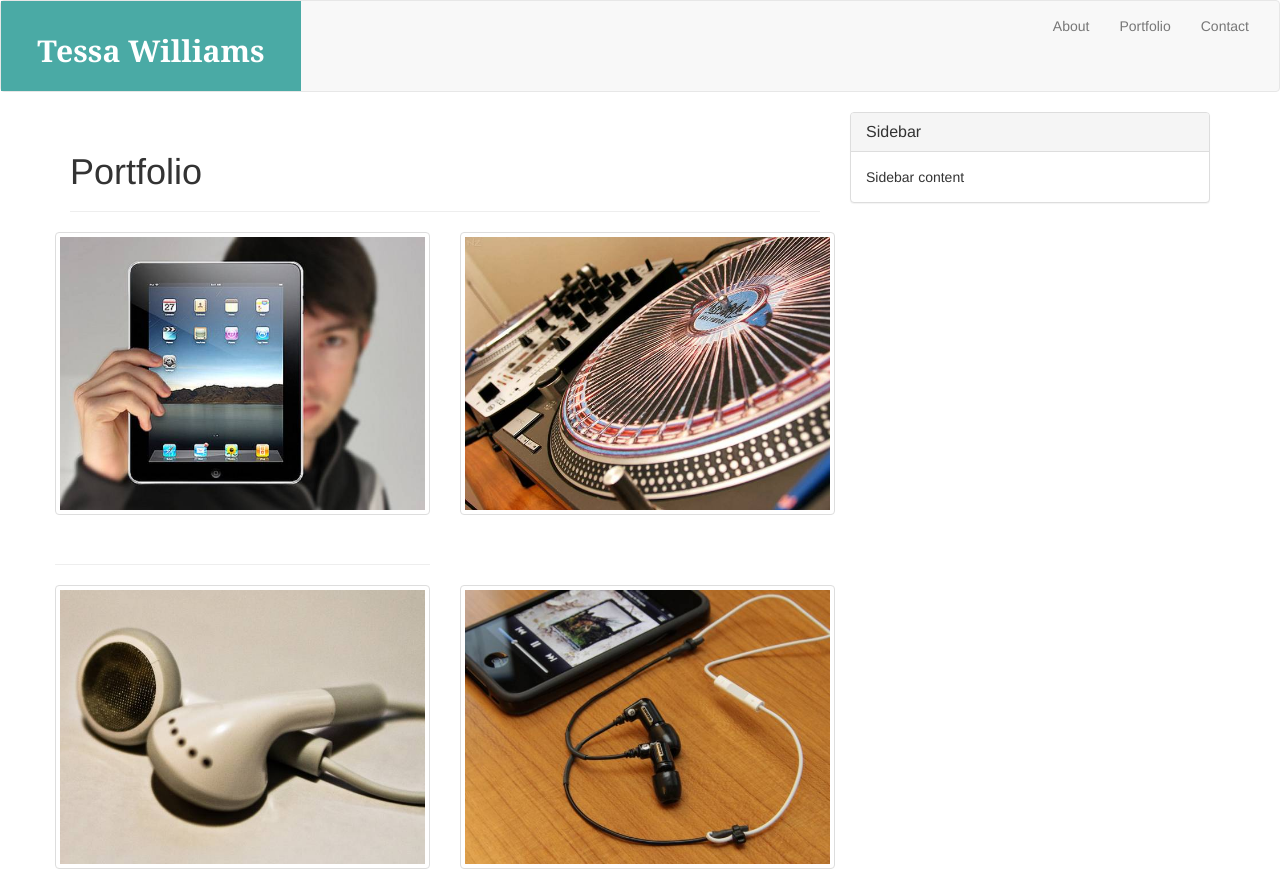
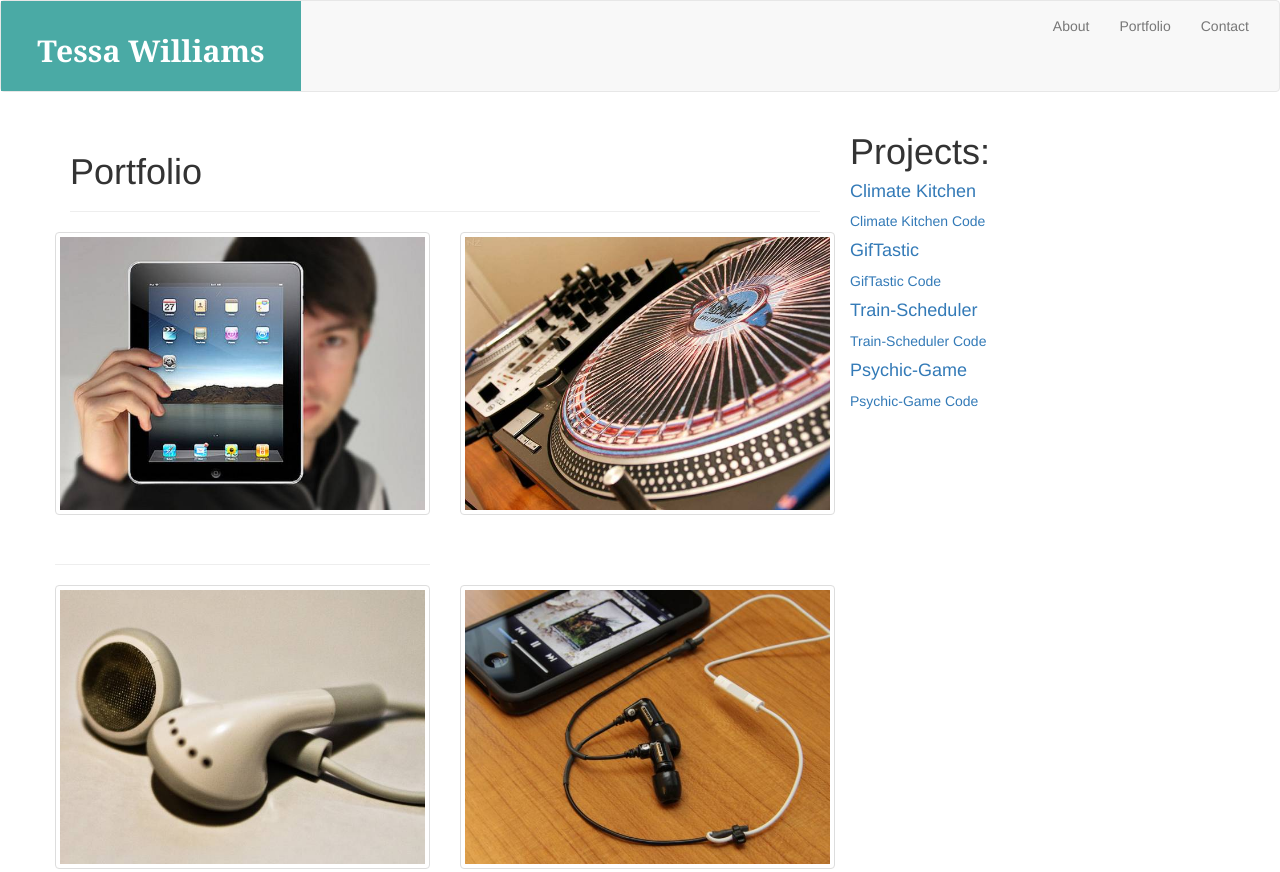
Before and after one commit to T-Williams13/Bootstrap-Portfolio, a plain HTML site: page portfolio.html in a window 1280 px wide. Shown: the top 872 px of the page. Drawn offline with nearby package versions, Linux system fonts and the light colour scheme.

Commit message:
updated portfolio

```diff
--- a/portfolio.html
+++ b/portfolio.html
@@ -99,15 +99,34 @@
                 </div>
             </div>
             <div class="col-xs-4">
+
+                <!-- projects -->
+                <h1>Projects:</h1>
+
+                   <a href="https://t-williams13.github.io/Project-1-VKTM/"><h4>Climate Kitchen</h4> </a>
+                   <a href="https://github.com/kpitts3/Project-1-VKTM.git">Climate Kitchen Code</a>
+
+                   <a href="https://t-williams13.github.io/GifTastic/"><h4>GifTastic</h4> </a>
+
+                   <a href="https://github.com/T-Williams13/GifTastic.git">GifTastic Code </a>
+
+                   <a href="https://t-williams13.github.io/Train-Scheduler/"><h4>Train-Scheduler</h4> </a>
+
+                   <a href="https://github.com/T-Williams13/Train-Scheduler.git">Train-Scheduler Code </a>
+
+                   <a href="https://t-williams13.github.io/Psychic-Game/"><h4>Psychic-Game</h4> </a>
+
+                   <a href="https://github.com/T-Williams13/Psychic-Game.git">Psychic-Game Code </a>
+
                 <!-- sidebar -->
-                <div class="panel panel-default">
+                <!-- <div class="panel panel-default">
                     <div class="panel-heading">
                         <h3 class="panel-title">Sidebar</h3>
                     </div>
                     <div class="panel-body">
                         Sidebar content
                     </div>
-                </div>
+                </div> -->
             </div>
         </div>
 
```
Also changed, not shown: contact.html (+3 -0 lines), index.html (+10 -1 lines), 1 other file.
